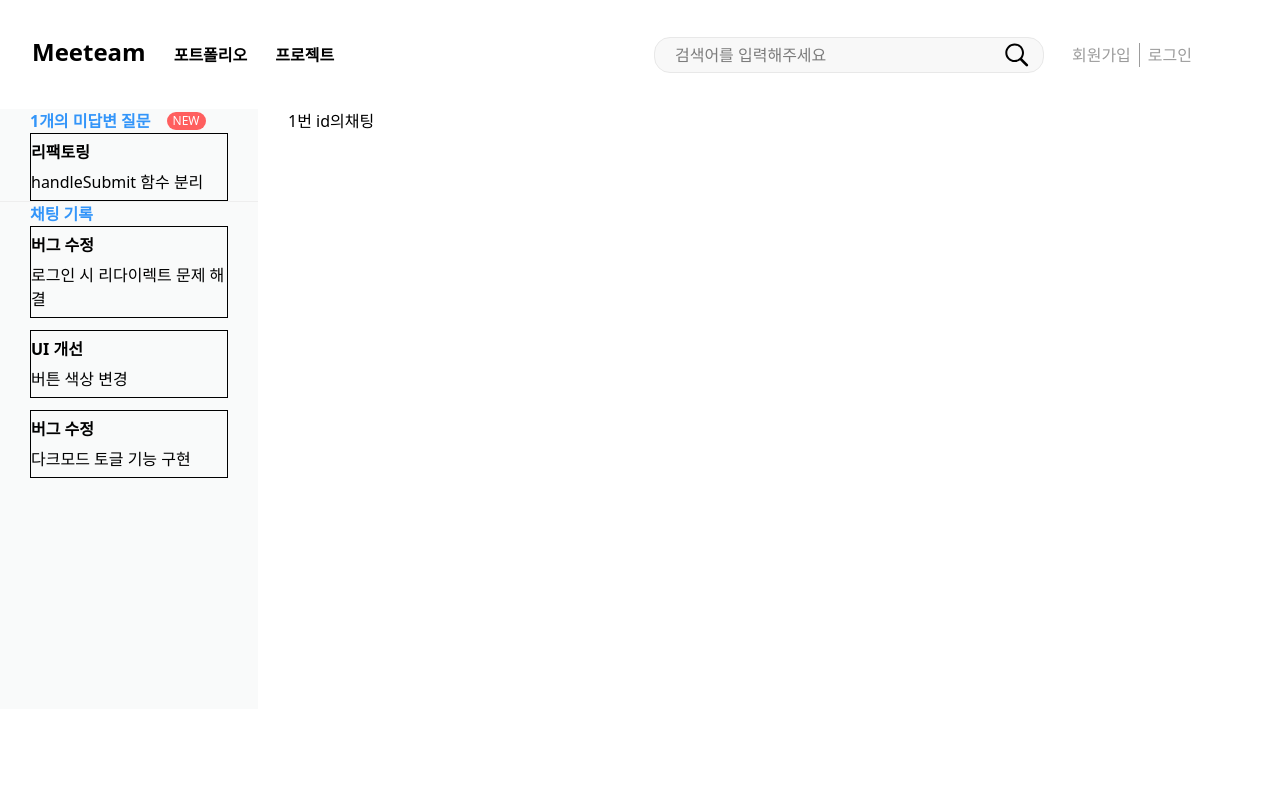
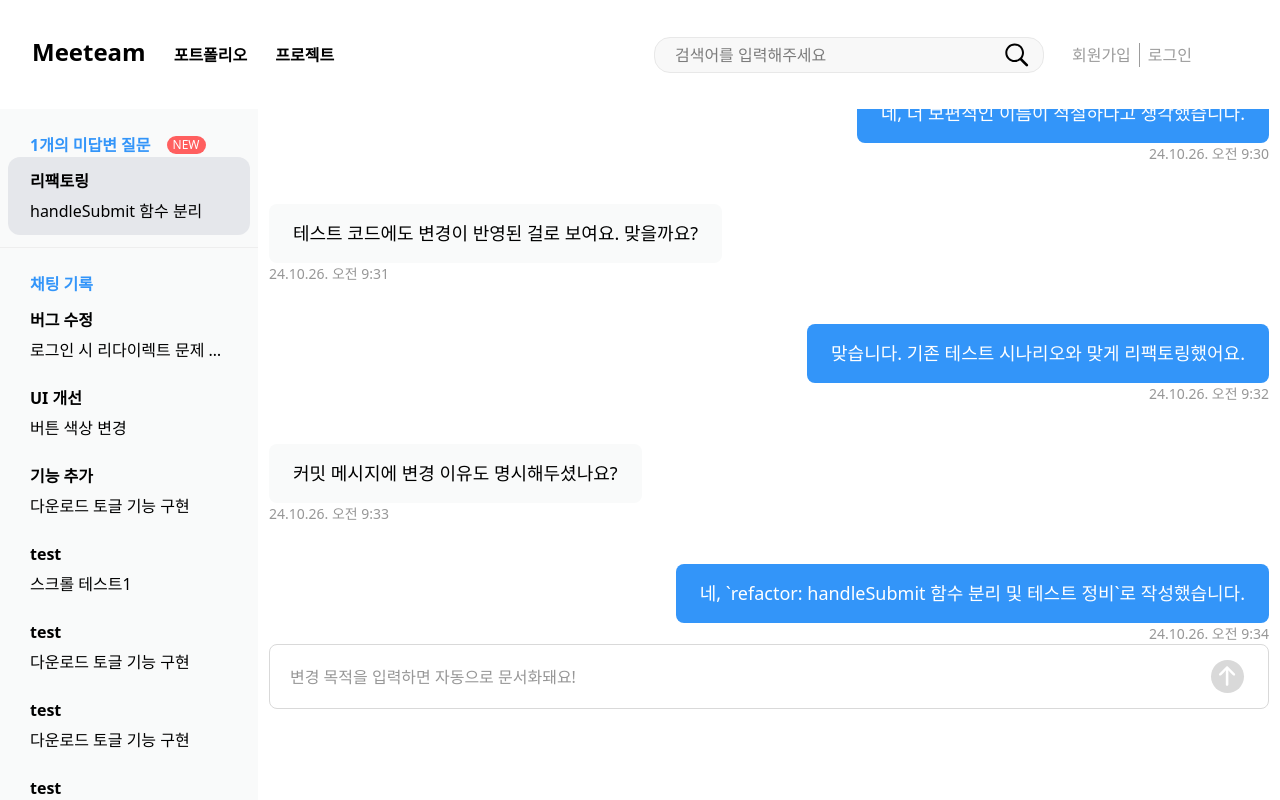
Before and after one commit to WardK-meeTeam/meeteam_front, a Next.js app: page /chat/1 in a window 1280 px wide. Shown: the top 800 px of the page. Built offline with nearby package versions, Linux system fonts and the light colour scheme.

Commit message:
[#9] feat: AI 채팅 페이지 UI 구현

```diff
--- a/app/(chat)/chat/[id]/page.tsx
+++ b/app/(chat)/chat/[id]/page.tsx
@@ -1,9 +1,10 @@
+import Chat from "@/components/Chat";
+
 export default async function Page({
   params,
 }: {
   params: Promise<{ id: string }>;
 }) {
-  console.log(params);
-  const { id } = await params;
-  return <main>{id}번 id의채팅</main>;
+  const { id } = await params; // 여기서 resolve() or reject() 값이 id로 들어감
+  return <Chat id={id} />;
 }
--- a/app/(chat)/layout.tsx
+++ b/app/(chat)/layout.tsx
@@ -3,7 +3,7 @@ import { ReactNode } from "react";
 
 export default function Layout({ children }: { children: ReactNode }) {
   return (
-    <div className="flex gap-7.5">
+    <div className="flex w-screen h-screen">
       <ChatSideBar />
       {children}
     </div>
--- /dev/null
+++ b/components/Chat.tsx
@@ -0,0 +1,64 @@
+"use client";
+import { useEffect, useRef, useState } from "react";
+import ChatSendButton from "./ChatSendButton";
+import MessageBox from "./MessageBox";
+import { chatData } from "@/mocks/chatData"; // 임시 채팅내역들
+
+// 채팅 영역 전체 컴포넌트
+
+export default function Chat({ id }: { id: string }) {
+  const [inputChat, setInputChat] = useState(""); // input값 확인
+  const [isOnChat, setIsOnChat] = useState(false); // 유저가 현재 입력중인지 아닌지 구분하기 위함
+  const nowChat = chatData.filter((chatData) => id === chatData.chatId)[0]; // chatData에서 현재 채팅페이지에 해당하는 채팅목록 가져오기
+  const nowMessages = nowChat.messages; // 채팅내역 불러오기
+
+  const chatContainerRef = useRef<HTMLDivElement>(null); // 채팅페이지 들어왔을 때 제일 마지막 채팅으로 자동스크롤 하기 위함
+
+  function handleChangeInput(e: React.ChangeEvent<HTMLInputElement>) {
+    setInputChat(e.target.value);
+    if (e.target.value === "") {
+      // input값이 공백이면 아직 입력하지 않음
+      setIsOnChat(false);
+    } else {
+      setIsOnChat(true);
+    }
+  }
+
+  useEffect(() => {
+    // 채팅 페이지 렌더링 되면 스크롤 제일 하단으로 이동되어 있는 채로 보임
+    const el = chatContainerRef.current;
+    if (el) {
+      el.scrollTop = el.scrollHeight;
+    }
+  });
+
+  return (
+    <main className="flex flex-1 flex-col mx-auto max-w-[1000px] justify-between">
+      <div
+        ref={chatContainerRef}
+        className="flex flex-col gap-10 overflow-y-scroll"
+      >
+        {/* 채팅 메세지 영역 -> 스크롤 되는 부분*/}
+        {nowMessages.map((message) => (
+          <MessageBox key={message.content} {...message} />
+        ))}
+      </div>
+
+      {/*form태그(메세지 입력창) -> 스크롤 안 되고 고정되도록 함 */}
+      <form
+        className={`flex items-center justify-between h-[65px] rounded-[8px] border mb-[200px] ${
+          isOnChat ? "border-[#6BB4FF]" : "border-[#D9D9D9]"
+        }`}
+      >
+        <input
+          className="min-w-[350px] placeholder:text-[#979797] outline-none flex-1 p-5"
+          type="text"
+          onChange={handleChangeInput}
+          value={inputChat}
+          placeholder="변경 목적을 입력하면 자동으로 문서화돼요!"
+        />
+        <ChatSendButton isOnChat={isOnChat} />
+      </form>
+    </main>
+  );
+}
--- /dev/null
+++ b/components/ChatHistory.tsx
@@ -0,0 +1,32 @@
+// Sidebar에 존재하게 될 채팅 기록 컴포넌트
+"use client";
+import { useRouter, useParams } from "next/navigation";
+export default function ChatHistory({
+  title,
+  description,
+  chatId,
+}: {
+  title: string;
+  description: string;
+  chatId: string;
+}) {
+  const router = useRouter();
+  const { id } = useParams<{ id: string }>(); // params 객체 반환 -> 현재 URL에서의 id값 읽어와 반환
+
+  // chatId와 id가 같다면 해당 채팅기록이 열려있는 것이므로 Sidebar에 하이라이트 표시 해줌 (hover 했을 때도 마찬가지)
+  return (
+    <div
+      className={`flex flex-col mx-2 px-5.5 py-3 rounded-xl gap-1.5 cursor-pointer ${
+        String(id) === String(chatId) ? "bg-gray-200" : ""
+      } hover:bg-gray-200`}
+      onClick={() => {
+        router.push(`/chat/${chatId}`);
+      }}
+    >
+      <div className="font-semibold">{title}</div>
+      <div className="font-normal text-base truncate whitespace-nowrap overflow-hidden">
+        {description}
+      </div>
+    </div>
+  );
+}
--- /dev/null
+++ b/components/ChatSendButton.tsx
@@ -0,0 +1,21 @@
+import Image from "next/image";
+
+export default function ChatSendButton({ isOnChat }: { isOnChat: boolean }) {
+  return (
+    <div
+      className={`w-[33px] h-[33px] mr-6 rounded-full flex justify-center items-center ${
+        isOnChat ? "bg-linear-to-r from-[#6BB4FF] to-[#D9B5FF]" : "bg-[#D9D9D9]"
+      }`}
+    >
+      <button disabled={!isOnChat}>
+        <Image
+          className="w-[19px] h-[21px] cursor-pointer"
+          src="/images/chatSendButton.svg"
+          alt="검색 아이콘"
+          width={24}
+          height={24}
+        />
+      </button>
+    </div>
+  );
+}
--- a/components/ChatSidebar.tsx
+++ b/components/ChatSidebar.tsx
@@ -1,53 +1,44 @@
-// 왼쪽 채팅기록 사이드 바 항목들은 컴포넌트로 구현.
 // 읽음 상태 관리 state 만들어서 읽지 않은 상태일 때, NEW 뜨고 색 바뀌게.
-// 채팅 내용 길어지면 규격 안에서 스크롤
 // 채팅 기록 보내야 하니 담아서 POST 할 수 있게
-// 채팅 기록 내용정리 길어지면...으로
-
-function ChatHistory({ title, content }: { title: string; content: string }) {
-  return (
-    <div className="flex flex-col gap-1.5 pt-1.5 pb-1.5 border">
-      <div className="font-semibold">{title}</div>
-      <div className="font-normal">{content}</div>
-    </div>
-  );
-}
-
-function NewIcon() {
-  return (
-    <div className="w-[39px] h-[18px] rounded-2xl text-white text-xs bg-[#FF5F5F] flex justify-center items-center">
-      NEW
-    </div>
-  );
-}
-
-function ChatBox({ isUser }: { isUser: Boolean }) {
-  <></>;
-}
+"use client";
+import NewIcon from "./NewIcon";
+import ChatHistory from "./ChatHistory";
+import { useEffect, useState } from "react";
+import { chatData } from "@/mocks/chatData";
+// unread와 read로 나누어야함
 
 export default function ChatSideBar() {
+  const [isExistNew, setIsExistNew] = useState(false);
+  const unReadChat = chatData.filter((chatData) => chatData.unread === true); // 새로운 채팅기록
+  const readChat = chatData.filter((chatData) => chatData.unread === false);
+  useEffect(() => {
+    if (unReadChat.length !== 0) {
+      setIsExistNew(true);
+    }
+  });
   return (
-    <aside className="w-[258px] h-150 bg-[#F9FAFA]">
-      <div className="ml-7.5 mr-7.5">
+    <aside className="w-[258px] h-full bg-[#F9FAFA] py-6">
+      <div className={isExistNew ? "" : "hidden"}>
         <div className="flex gap-4 items-center">
-          <div className="font-bold text-[#3395F9]">1개의 미답변 질문</div>
+          <div className="font-bold ml-7.5 text-[#3395F9]">
+            {unReadChat.length}개의 미답변 질문
+          </div>
           <NewIcon />
         </div>
-        <div className="flex flex-col gap-3">
-          <ChatHistory title="리팩토링" content="handleSubmit 함수 분리" />
+        <div className="flex flex-col">
+          {unReadChat.map((unReadChat) => (
+            <ChatHistory key={unReadChat.chatId} {...unReadChat} />
+          ))}
         </div>
+        <hr className="text-[#EEEEEE] mt-3 mb-6" />
       </div>
-      <hr className="text-[#EEEEEE]" />
 
-      <div className="ml-7.5 mr-7.5">
-        <div className="font-bold text-[#3395F9]">채팅 기록</div>
-        <div className="flex flex-col gap-3">
-          <ChatHistory
-            title="버그 수정"
-            content="로그인 시 리다이렉트 문제 해결"
-          />
-          <ChatHistory title="UI 개선" content="버튼 색상 변경" />
-          <ChatHistory title="버그 수정" content="다크모드 토글 기능 구현" />
+      <div className="h-full overflow-y-scroll">
+        <div className="font-bold ml-7.5 text-[#3395F9]">채팅 기록</div>
+        <div className="flex flex-col">
+          {readChat.map((readChat) => (
+            <ChatHistory key={readChat.chatId} {...readChat} />
+          ))}
         </div>
       </div>
     </aside>
--- /dev/null
+++ b/components/MessageBox.tsx
@@ -0,0 +1,34 @@
+export default function MessageBox({
+  role,
+  content,
+  timestamp,
+}: {
+  role: string;
+  content: string;
+  timestamp: string;
+}) {
+  return (
+    <div className="flex flex-col">
+      <div
+        className={`flex ${
+          role === "user" ? "justify-end " : "justify-start flex-row-reverse"
+        }`}
+      >
+        <div className="flex-1"></div>
+        {/*AI채팅은 왼쪽, 유저 채팅은 오른쪽 정렬용*/}
+        <div
+          className={`px-6 py-4 ${
+            role === "user" ? "bg-[#3395F9] text-white" : "bg-[#F9FAFA]"
+          } max-w-[830px] rounded-[8px] text-[18px]`}
+        >
+          {content}
+        </div>
+      </div>
+      <div
+        className={`flex ${role === "user" ? "justify-end " : "justify-start"}`}
+      >
+        <div className="text-[#979797] text-[14px]">{timestamp}</div>
+      </div>
+    </div>
+  );
+}
--- /dev/null
+++ b/components/NewIcon.tsx
@@ -0,0 +1,7 @@
+export default function NewIcon() {
+  return (
+    <div className="w-[39px] h-[18px] rounded-2xl text-white text-xs bg-[#FF5F5F] flex justify-center items-center">
+      NEW
+    </div>
+  );
+}
```
